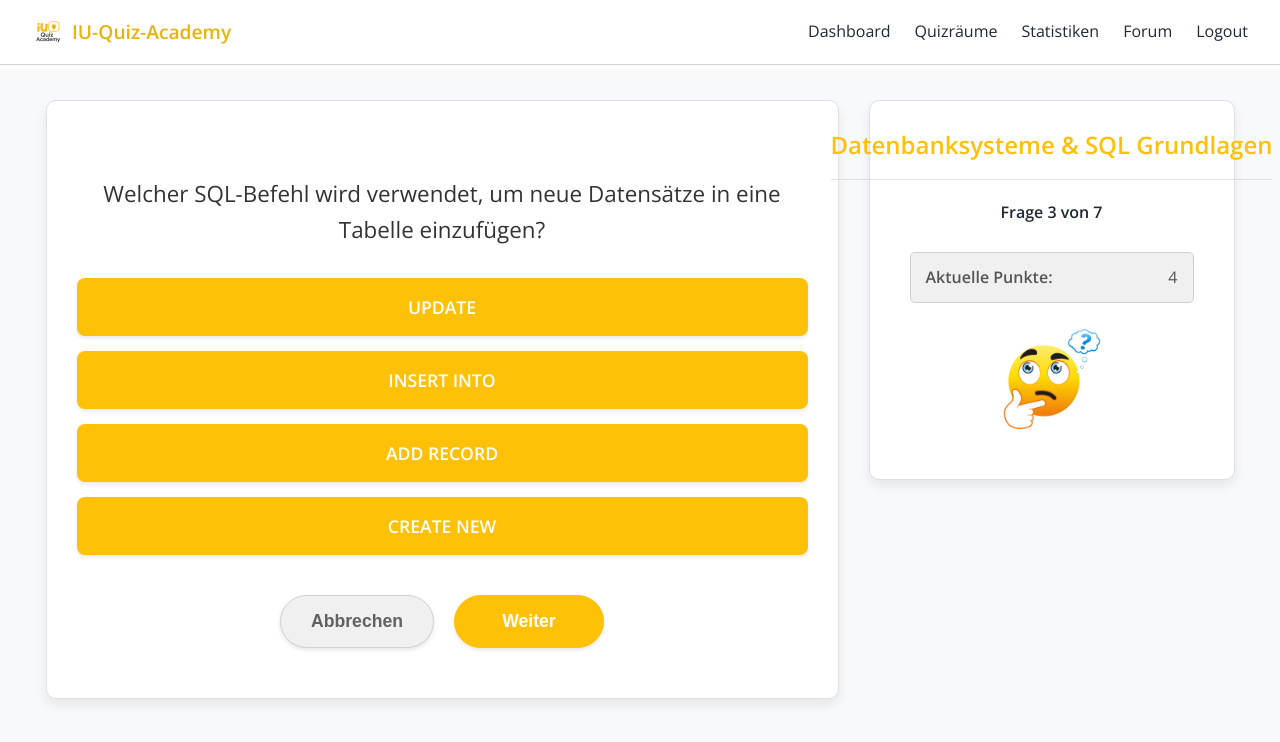
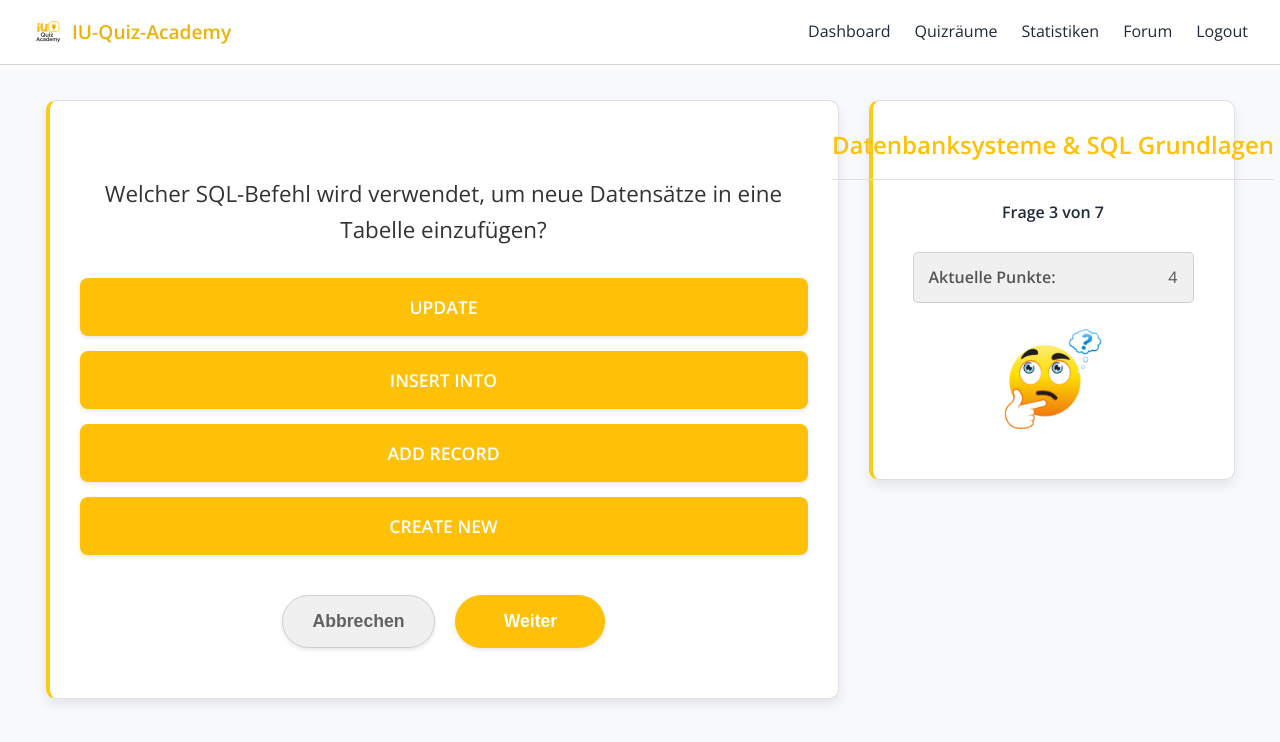
Before and after one commit to SallyMCode/IU-Quiz-Academy, a React (Create React App) app in the folder Frontend-Client/: page /QuizSession in a window 1280 px wide. Shown: the top 742 px of the page. Built offline with nearby package versions, Linux system fonts and the light colour scheme.

Commit message:
GelberSchatten Contentbox

```diff
--- a/Frontend-Client/src/assets/components/PrimaryContentbox.css
+++ b/Frontend-Client/src/assets/components/PrimaryContentbox.css
@@ -27,6 +27,7 @@
     flex-direction: column; /* Inhalte untereinander anordnen */
     align-items: center; /* Zentriert Inhalte horizontal innerhalb der Box (für ResultPage) */
     text-align: center; /* Text zentrieren (für ResultPage) */
+    border-left: 4px solid var(--secondary-yellow);
 }
 
 /* ========================================= */
```
